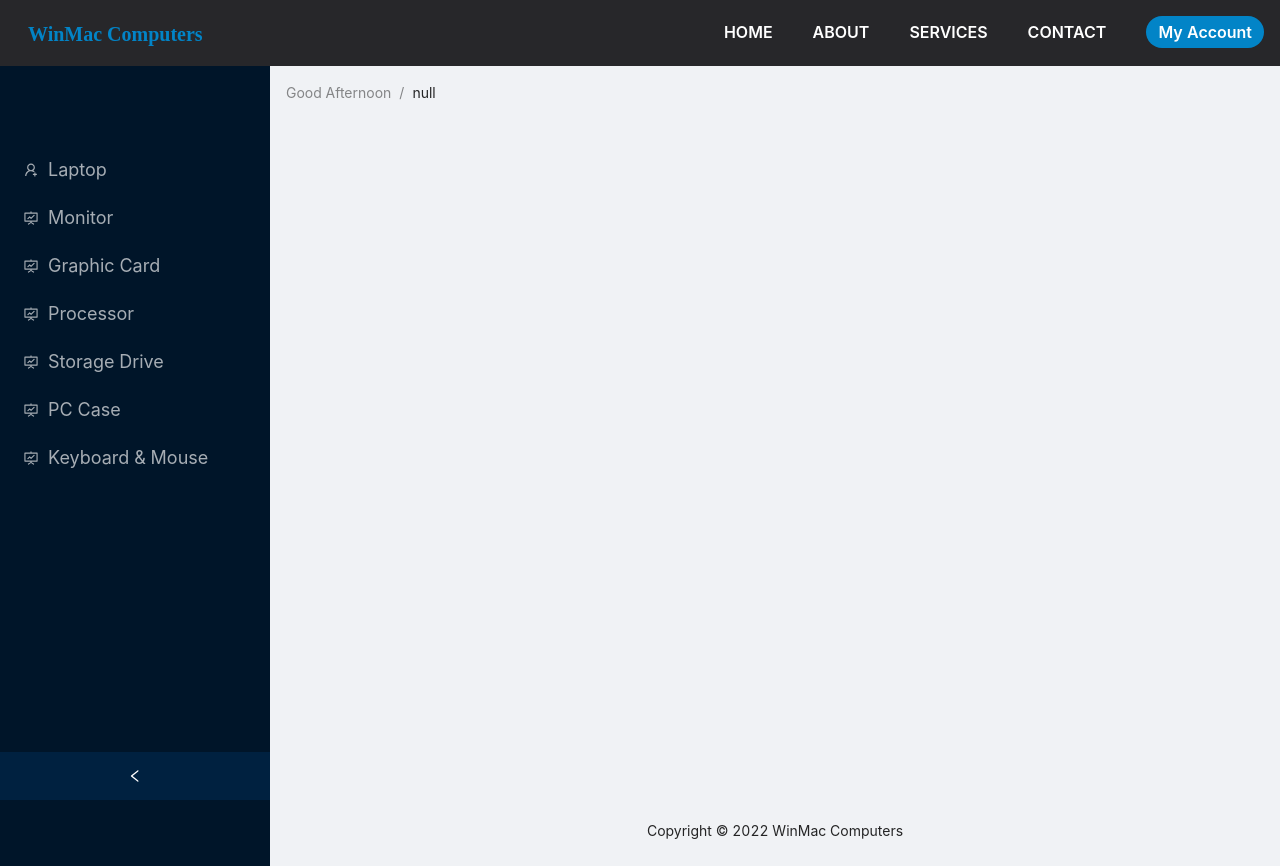
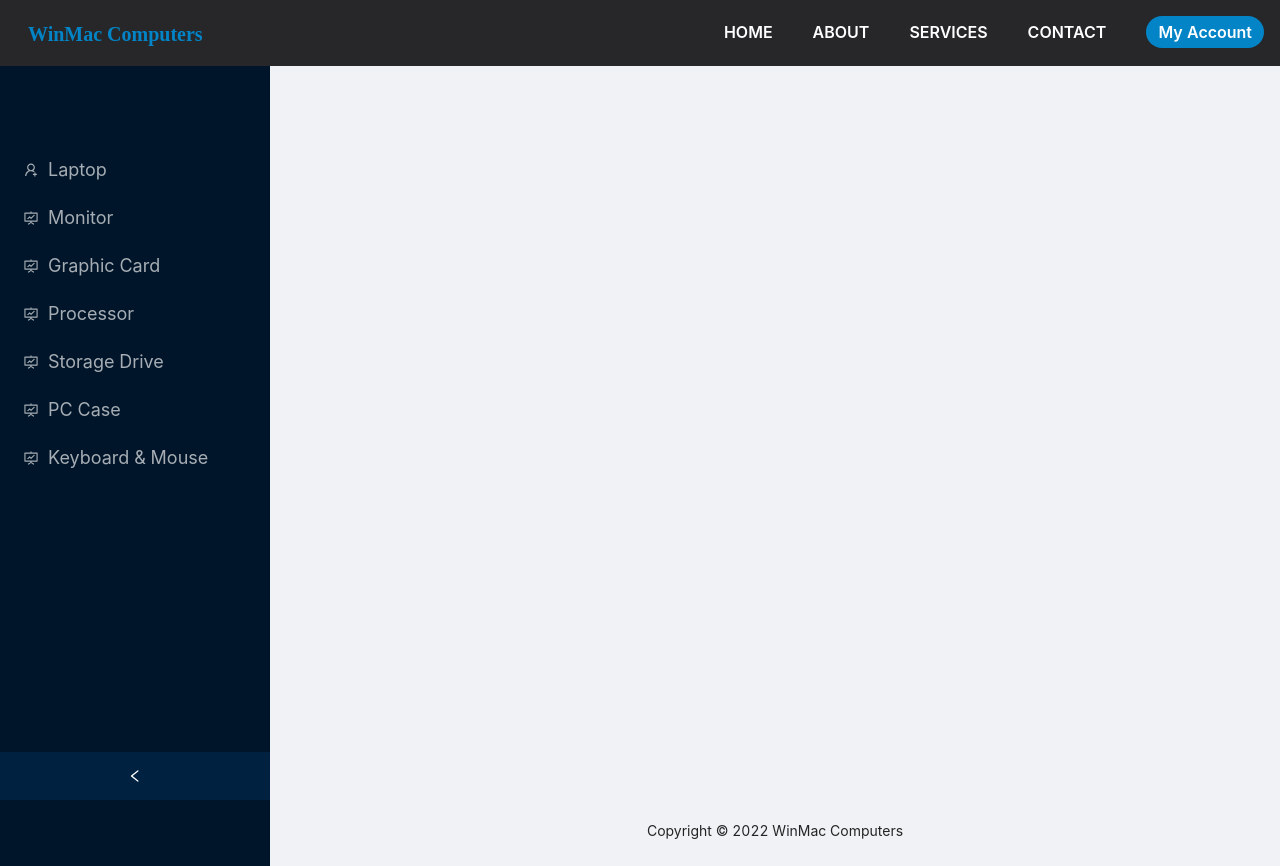
Before and after one commit to SumeeraMadushanka/NimiDev, a React (Create React App) app in the folder frontend/: page /user-dashboard/1 in a window 1280 px wide. Built offline with nearby package versions, Linux system fonts and the light colour scheme; the HTML template or start-up script is replaced by a standard one.

Commit message:
import product components

```diff
--- a/frontend/src/components/User/UserDashboard.js
+++ b/frontend/src/components/User/UserDashboard.js
@@ -8,13 +8,13 @@ import {
 } from "@ant-design/icons";
 
 //Product components
-// import ProductDashboard from "./Product/ProductDashboard";
-// import Header from "./Header";
-// import AllProduct from "./Product/AllProducts";
-// import AddProduct from "./Product/AddProduct";
-
-//Customer components
-// import CustomerDashboard from "./Customer/CustomerDashboard";
+import Laptop from "../Products/Laptop";
+import Monitor from "../Products/Monitor";
+import Storage from "../Products/Storage";
+import GraphicCard from "../Products/GraphicCard";
+import Processor from "../Products/Processor";
+import KeyboardMouse from "../Products/KeyboardMouse";
+import PCcase from "../Products/PCcase";
 
 const { Content, Footer, Sider } = Layout;
 
@@ -39,14 +39,6 @@ const UserDashboard = () => {
   };
 
   const date = new Date();
-  const hrs = date.getHours();
-
-  let greet;
-
-  if (hrs < 12) greet = "Good Morning";
-  else if (hrs >= 12 && hrs < 17) greet = "Good Afternoon";
-  else if (hrs >= 17 && hrs < 19) greet = "Good Evening";
-  else greet = "Good Night";
 
   return (
     <Layout style={{ minHeight: "100vh" }}>
@@ -181,16 +173,14 @@ const UserDashboard = () => {
       <Layout className="site-layout">
         <Content style={{ margin: "0 16px" }}>
           <Breadcrumb style={{ margin: "16px 0" }}>
-            <Breadcrumb.Item>{greet}</Breadcrumb.Item>
-            <Breadcrumb.Item>{`${localStorage.getItem(
-              "firstName"
-            )}`}</Breadcrumb.Item>
           </Breadcrumb>
-          {/* {queryCustomer === "customer" && <Header />}
-
-          {queryProduct === "addProduct" && [<Header />, <AddProduct />]}
-          {queryProduct === "allProducts" && [<Header />, <AllProduct />]}
-          {queryProduct === "product" && [<Header />, <ProductDashboard />]} */}
+          {queryLaptop === "laptop" && <Laptop />}
+          {queryMonitor === "monitor" && <Monitor />}
+          {queryGraphicCard === "graphic_card" && <GraphicCard />}
+          {queryProcessor === "processor" && <Processor />}
+          {queryStorageDrive === "storage_drive" && <Storage />}
+          {queryPCcase === "pc_case" && <PCcase />}
+          {queryKeyboardMouse === "keyboard_mouse" && <KeyboardMouse />}
         </Content>
         <Footer style={{ textAlign: "center" }}>
           Copyright © {date.getFullYear()} WinMac Computers
```
